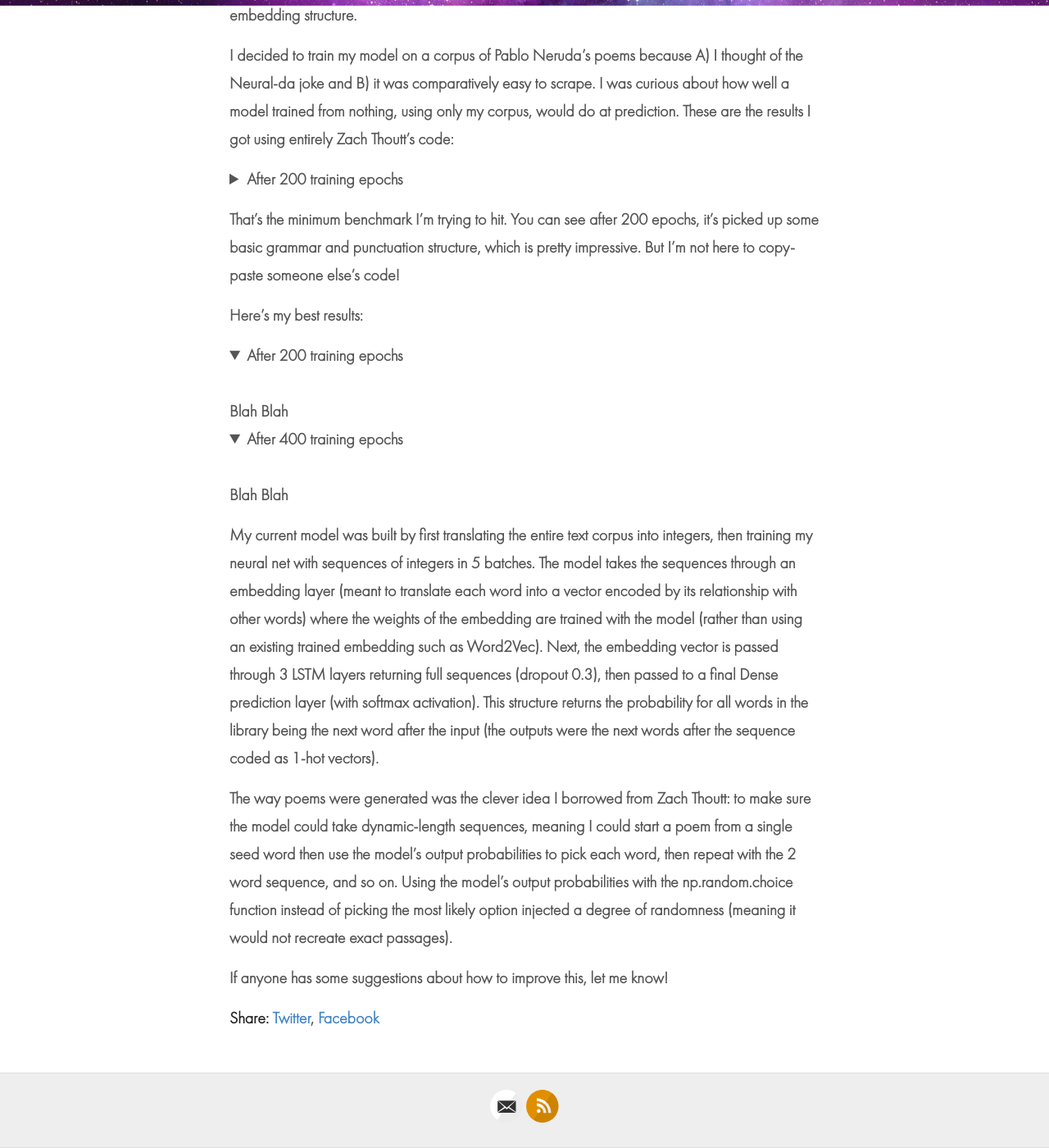
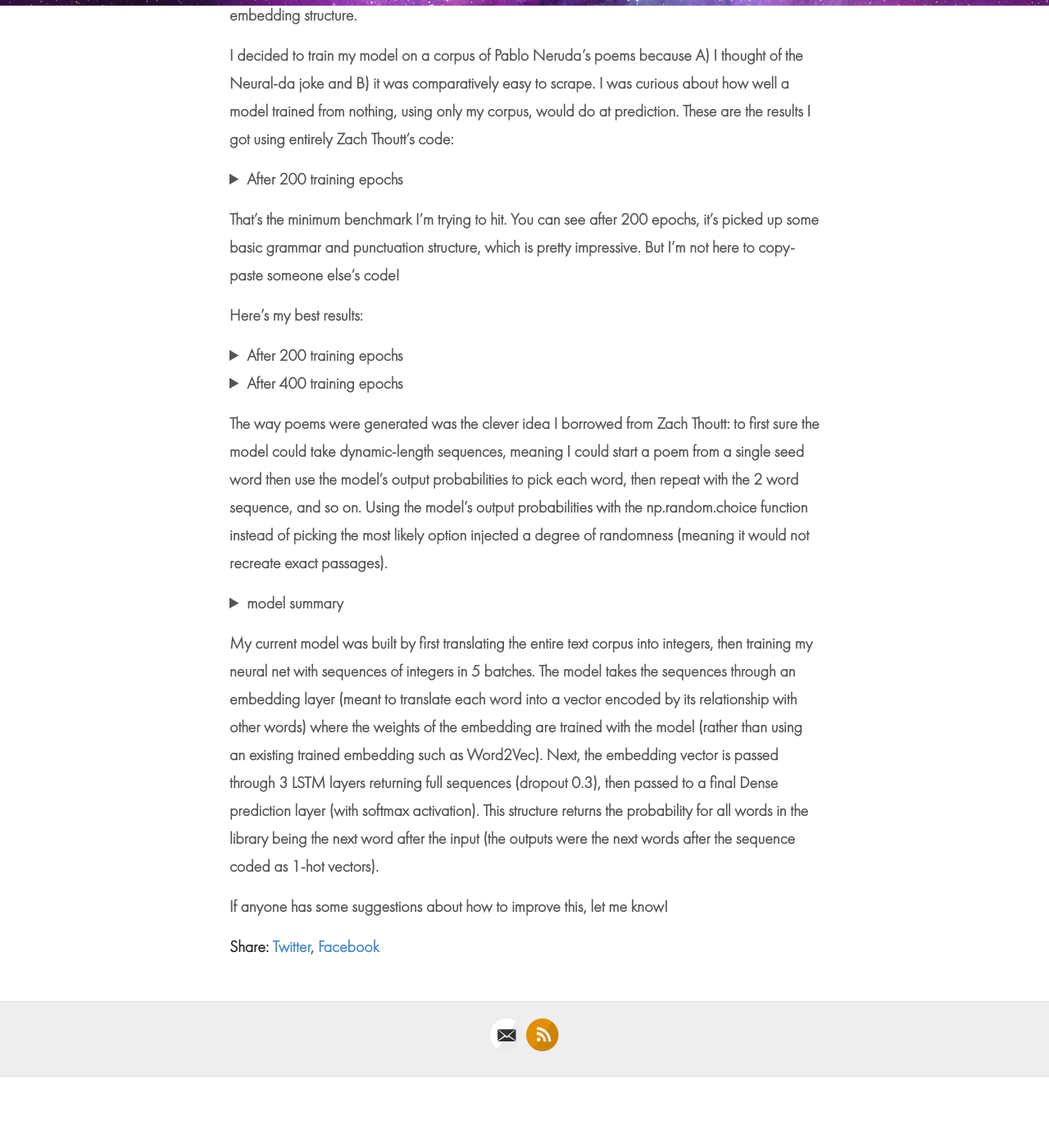
Before and after one commit to hana-dampf/hana-dampf.github.io, a Jekyll site: the page built from _posts/2019-07-03-NLPinPython.md, in a window 1280 px wide and 1400 px high, scrolled down 528 px. Shown: the whole window at 82% size. Built offline with Jekyll 4.4.1, drawn with Linux system fonts in a browser that asks for light colours; comment, search, counter and statistics services are not loaded; after the commit the page ends 1841 px from its top, so only the background shows below that.

Commit message:
Update 2019-07-03-NLPinPython.md

```diff
--- a/_posts/2019-07-03-NLPinPython.md
+++ b/_posts/2019-07-03-NLPinPython.md
@@ -23,20 +23,45 @@ That's the minimum benchmark I'm trying to hit. You can see after 200 epochs, it
 Here's my best results:
 
 
-<details open>
+<details>
 <summary>After 200 training epochs</summary>
 <br>
 Blah Blah
 </details>
 
-<details open>
+<details>
 <summary>After 400 training epochs</summary>
 <br>
 Blah Blah
 </details>
 
+
+The way poems were generated was the clever idea I borrowed from Zach Thoutt: to first sure the model could take dynamic-length sequences, meaning I could start a poem from a single seed word then use the model's output probabilities to pick each word, then repeat with the 2 word sequence, and so on. Using the model's output probabilities with the np.random.choice function instead of picking the most likely option injected a degree of randomness (meaning it would not recreate exact passages).
+
+
+<details>
+<summary>model summary</summary>
+<br>
+Model: "sequential"
+_________________________________________________________________
+Layer (type)                 Output Shape              Param #
+=================================================================
+embedding (Embedding)        (None, None, 512)         2783744
+_________________________________________________________________
+lstm (LSTM)                  (None, None, 512)         2099200
+_________________________________________________________________
+lstm_1 (LSTM)                (None, None, 512)         2099200
+_________________________________________________________________
+lstm_2 (LSTM)                (None, None, 512)         2099200
+_________________________________________________________________
+dense (Dense)                (None, None, 5437)        2789181
+=================================================================
+Total params: 11,870,525
+Trainable params: 11,870,525
+Non-trainable params: 0
+_________________________________________________________________
+</details>
+
 My current model was built by first translating the entire text corpus into integers, then training my neural net with sequences of integers in 5 batches. The model takes the sequences through an embedding layer (meant to translate each word into a vector encoded by its relationship with other words) where the weights of the embedding are trained with the model (rather than using an existing trained embedding such as Word2Vec). Next, the embedding vector is passed through 3 LSTM layers returning full sequences (dropout 0.3), then passed to a final Dense prediction layer (with softmax activation). This structure returns the probability for all words in the library being the next word after the input (the outputs were the next words after the sequence coded as 1-hot vectors).
 
-The way poems were generated was the clever idea I borrowed from Zach Thoutt: to make sure the model could take dynamic-length sequences, meaning I could start a poem from a single seed word then use the model's output probabilities to pick each word, then repeat with the 2 word sequence, and so on. Using the model's output probabilities with the np.random.choice function instead of picking the most likely option injected a degree of randomness (meaning it would not recreate exact passages).
-
 If anyone has some suggestions about how to improve this, let me know!
```
